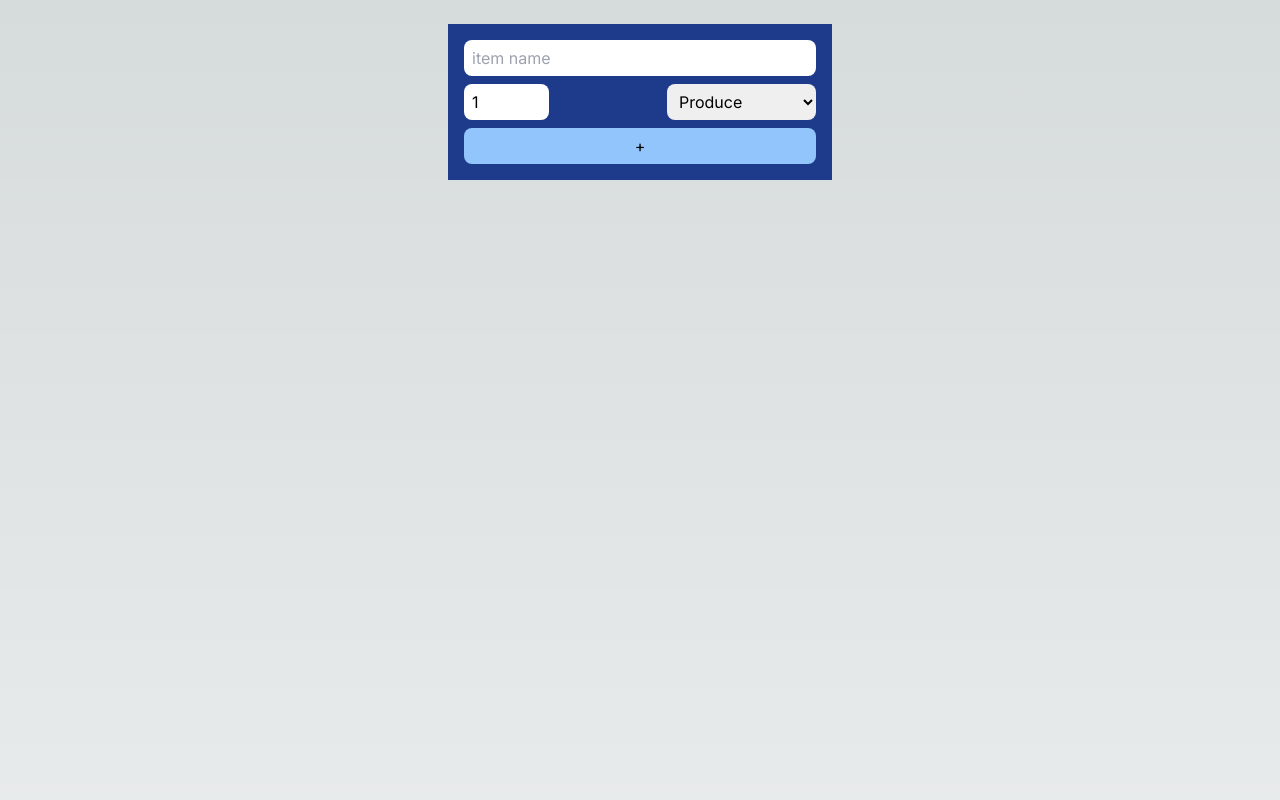
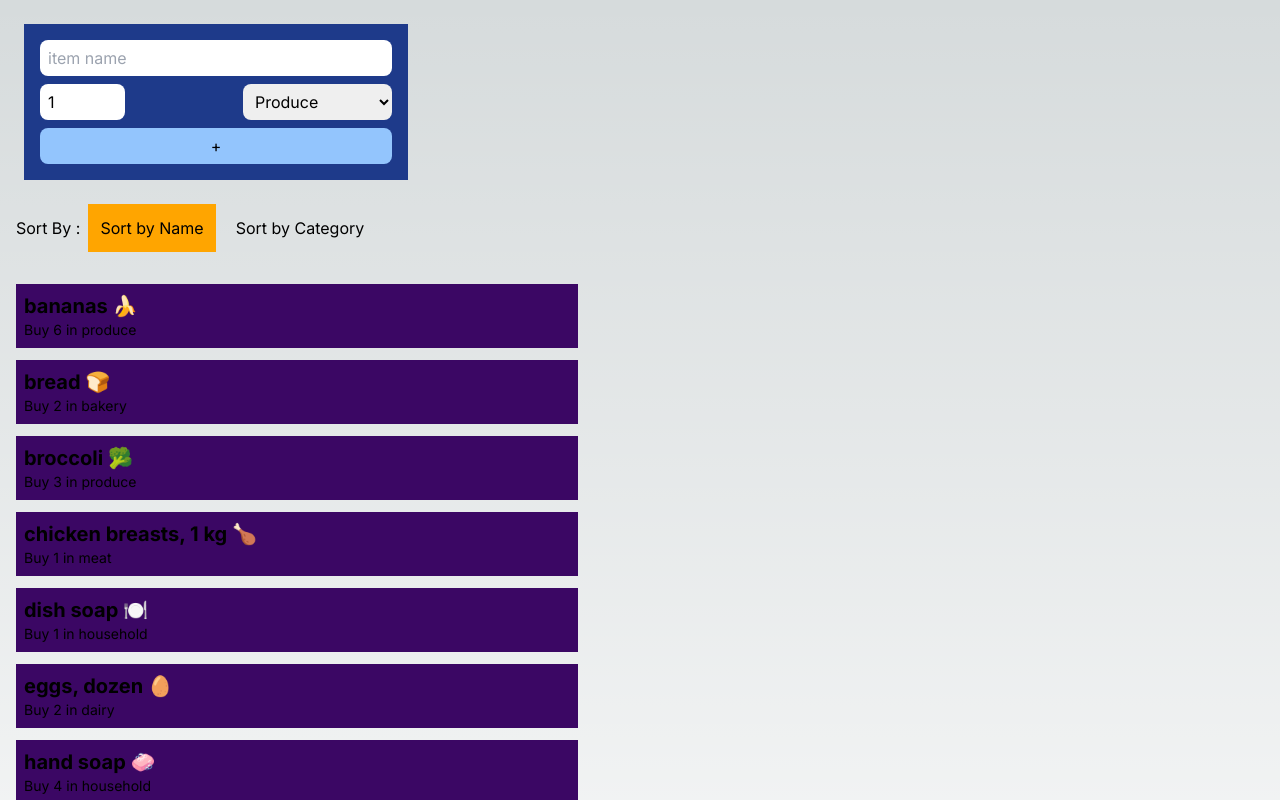
Before and after one commit to partharora729/cprg306-assignments, a Next.js app: page /week-6 in a window 1280 px wide. Shown: the top 800 px of the page. Built offline with nearby package versions, Linux system fonts and the light colour scheme.

Commit message:
Add example.txt file

```diff
--- a/app/week-6/new-item.js
+++ b/app/week-6/new-item.js
@@ -8,18 +8,18 @@
 
     const handleSubmit = (e) => {
          e.preventDefault();
-        const item = [
+        const item = {
            name,
           quantity,
           category
-            ];
+        };
         console.log(item);
         onAddItem(item);
         setName('');
         setQuantity(1);
         setCategory('produce')};
     return (
-        <div className="flex justify-center items-start h-screen">
+        <div className="flex  items-start">
             <form onSubmit={handleSubmit} className="bg-blue-900 p-4 m-2 w-96">
                 <div>
                     <input type='text' value={name} placeholder='item name' onChange={(e)=>{setName(e.target.value)}} required className='text-black rounded-lg mb-2 text-l w-full h-9 placeholder:p-2' />
--- a/app/week-6/page.js
+++ b/app/week-6/page.js
@@ -8,7 +8,7 @@
     const [items, setItems] = useState(ItemData);
 
     const handleAddItem = (newItem) => {
-        setItems(OldItems=>[...Olditems, newItem]);
+        setItems(OldItems=>[...OldItems, newItem]);
       };
 
    return( <main className='container p-4'>
```
